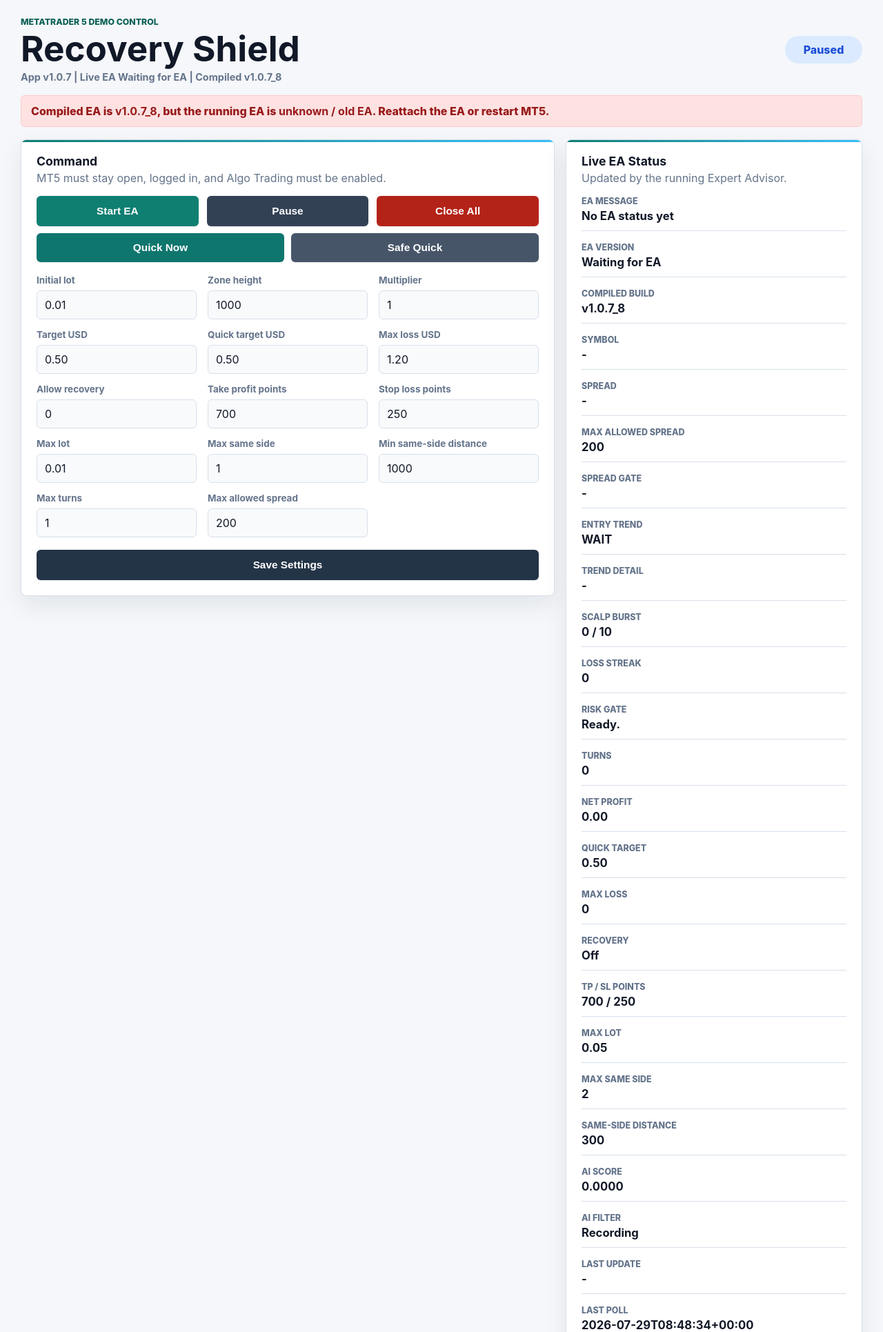
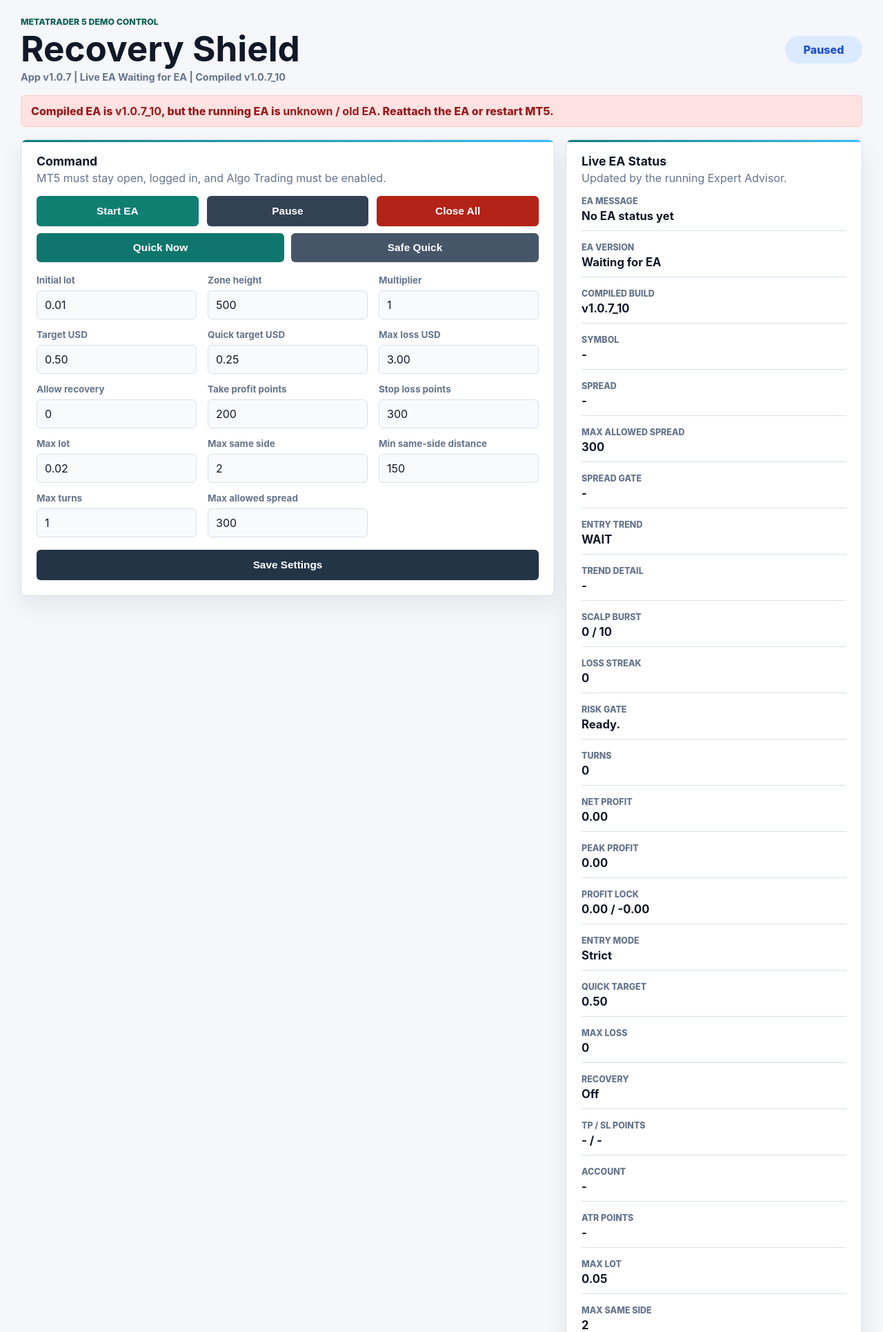
Before and after one commit to felixmokayabeatz/mt5_bot, a Django app: page / in a window 1280 px wide. Shown: the top 1931 px of the page at 69% size. Run offline with Django 5.2, Linux system fonts and the light colour scheme.

Commit message:
Fixed EA

```diff
--- a/control/services.py
+++ b/control/services.py
@@ -12,26 +12,26 @@ MODEL_FILE_NAME = "recovery_shield_model.txt"
 VERSION_FILE_NAME = "recovery_shield_version.txt"
 _ROW_COUNT_CACHE = {}
 APP_VERSION = "v1.0.7"
-EA_BUILD_NUMBER = "8"
+EA_BUILD_NUMBER = "10"
 EA_VERSION = f"{APP_VERSION}_{EA_BUILD_NUMBER}"
 
 DEFAULT_CONTROL = {
     "enabled": "0",
     "close_all": "0",
     "initial_lot": "0.01",
-    "zone_height": "1000",
+    "zone_height": "500",
     "multiplier": "1",
     "target_usd": "0.50",
-    "quick_target_usd": "0.50",
-    "max_loss_usd": "1.20",
+    "quick_target_usd": "0.25",
+    "max_loss_usd": "3.00",
     "allow_recovery": "0",
-    "take_profit_points": "700",
-    "stop_loss_points": "250",
-    "max_lot": "0.01",
-    "max_same_side": "1",
-    "min_same_side_distance": "1000",
+    "take_profit_points": "200",
+    "stop_loss_points": "300",
+    "max_lot": "0.02",
+    "max_same_side": "2",
+    "min_same_side_distance": "150",
     "max_turns": "1",
-    "max_spread": "200",
+    "max_spread": "300",
 }
 
 CONTROL_PRESETS = {
@@ -39,37 +39,37 @@ CONTROL_PRESETS = {
         "enabled": "1",
         "close_all": "0",
         "initial_lot": "0.01",
-        "zone_height": "1000",
+        "zone_height": "500",
         "multiplier": "1",
         "target_usd": "0.50",
         "quick_target_usd": "0.20",
-        "max_loss_usd": "0.60",
+        "max_loss_usd": "1.00",
         "allow_recovery": "0",
-        "take_profit_points": "700",
+        "take_profit_points": "250",
         "stop_loss_points": "250",
         "max_lot": "0.01",
         "max_same_side": "1",
-        "min_same_side_distance": "1000",
+        "min_same_side_distance": "400",
         "max_turns": "1",
-        "max_spread": "180",
+        "max_spread": "200",
     },
     "quick_now": {
         "enabled": "1",
         "close_all": "0",
         "initial_lot": "0.01",
-        "zone_height": "1000",
+        "zone_height": "500",
         "multiplier": "1",
-        "target_usd": "0.50",
-        "quick_target_usd": "0.50",
-        "max_loss_usd": "0.60",
+        "target_usd": "0.40",
+        "quick_target_usd": "0.15",
+        "max_loss_usd": "2.00",
         "allow_recovery": "0",
-        "take_profit_points": "700",
+        "take_profit_points": "150",
         "stop_loss_points": "250",
-        "max_lot": "0.01",
-        "max_same_side": "1",
-        "min_same_side_distance": "1000",
+        "max_lot": "0.02",
+        "max_same_side": "2",
+        "min_same_side_distance": "150",
         "max_turns": "1",
-        "max_spread": "200",
+        "max_spread": "400",
     },
 }
 
--- a/control/templates/control/dashboard.html
+++ b/control/templates/control/dashboard.html
@@ -5,7 +5,7 @@
   <meta charset="utf-8">
   <meta name="viewport" content="width=device-width, initial-scale=1">
   <title>Recovery Shield Control</title>
-  <link rel="stylesheet" href="{% static 'control/styles.css' %}?v={{ version.ea_version|default:'v1.0.7_8' }}">
+  <link rel="stylesheet" href="{% static 'control/styles.css' %}?v={{ version.ea_version|default:'v1.0.7_10' }}">
 </head>
 <body>
   <main class="shell">
@@ -16,7 +16,7 @@
         <p class="version-line">
           App <span id="app-version">{{ version.app_version|default:"v1.0.7" }}</span>
           | Live EA <span id="ea-version">{{ status.ea_version|default:"Waiting for EA" }}</span>
-          | Compiled <span id="compiled-header-version">{{ version.ea_version|default:"v1.0.7_8" }}</span>
+          | Compiled <span id="compiled-header-version">{{ version.ea_version|default:"v1.0.7_10" }}</span>
         </p>
       </div>
       <div class="status-pill" data-enabled="{{ control.enabled }}" data-state="{{ runtime_state.badge_state }}">
@@ -25,7 +25,7 @@
     </header>
 
     <section class="version-alert" id="version-alert" {% if not runtime_state.version_mismatch %}hidden{% endif %}>
-      Compiled EA is <strong id="compiled-alert-version">{{ version.ea_version|default:"v1.0.7_8" }}</strong>, but the running EA is <strong id="running-alert-version">{{ runtime_state.running_version }}</strong>. Reattach the EA or restart MT5.
+      Compiled EA is <strong id="compiled-alert-version">{{ version.ea_version|default:"v1.0.7_10" }}</strong>, but the running EA is <strong id="running-alert-version">{{ runtime_state.running_version }}</strong>. Reattach the EA or restart MT5.
     </section>
 
     {% if messages %}
@@ -134,7 +134,7 @@
           </div>
           <div>
             <dt>Compiled build</dt>
-            <dd id="compiled-version">{{ version.ea_version|default:"v1.0.7_8" }}</dd>
+            <dd id="compiled-version">{{ version.ea_version|default:"v1.0.7_10" }}</dd>
           </div>
           <div>
             <dt>Symbol</dt>
@@ -181,6 +181,18 @@
             <dd id="profit">{{ status.total_profit|default:"0.00" }}</dd>
           </div>
           <div>
+            <dt>Peak profit</dt>
+            <dd id="peak-profit">{{ status.cycle_peak_profit|default:"0.00" }}</dd>
+          </div>
+          <div>
+            <dt>Profit lock</dt>
+            <dd id="profit-lock">{{ status.profit_lock_trigger|default:"0.00" }} / -{{ status.profit_lock_giveback|default:"0.00" }}</dd>
+          </div>
+          <div>
+            <dt>Entry mode</dt>
+            <dd id="ultra-open">{{ status.ultra_open_mode|default:"0" }}</dd>
+          </div>
+          <div>
             <dt>Quick target</dt>
             <dd id="quick-target">{{ status.quick_target_usd|default:"0.50" }}</dd>
           </div>
@@ -194,7 +206,15 @@
           </div>
           <div>
             <dt>TP / SL points</dt>
-            <dd id="tp-sl-points">{{ status.take_profit_points|default:"700" }} / {{ status.stop_loss_points|default:"250" }}</dd>
+            <dd id="tp-sl-points">{{ status.resolved_take_profit_points|default:control.take_profit_points }} / {{ status.resolved_stop_loss_points|default:control.stop_loss_points }}</dd>
+          </div>
+          <div>
+            <dt>Account</dt>
+            <dd id="account-currency">{{ status.account_currency|default:"-" }}</dd>
+          </div>
+          <div>
+            <dt>ATR points</dt>
+            <dd id="atr-points">{{ status.atr_points|default:"-" }}</dd>
           </div>
           <div>
             <dt>Max lot</dt>
@@ -340,10 +360,10 @@
         document.getElementById("ea-message").textContent = status.ea_message || "No EA status yet";
         document.getElementById("app-version").textContent = status.app_version || version.app_version || "v1.0.7";
         document.getElementById("ea-version").textContent = status.ea_version || "Waiting for EA";
-        document.getElementById("compiled-header-version").textContent = version.ea_version || "v1.0.7_8";
+        document.getElementById("compiled-header-version").textContent = version.ea_version || "v1.0.7_10";
         document.getElementById("live-ea-version").textContent = status.ea_version || "Waiting for EA";
-        document.getElementById("compiled-version").textContent = version.ea_version || "v1.0.7_8";
-        const compiledVersion = version.ea_version || "v1.0.7_8";
+        document.getElementById("compiled-version").textContent = version.ea_version || "v1.0.7_10";
+        const compiledVersion = version.ea_version || "v1.0.7_10";
         const runningVersion = status.ea_version || "unknown / old EA";
         const versionAlert = document.getElementById("version-alert");
         const versionMismatch = runningVersion !== compiledVersion;
@@ -363,11 +383,22 @@
         document.getElementById("scalp-risk").textContent = status.scalp_risk_reason || "Ready.";
         document.getElementById("turns").textContent = status.turns || "0";
         document.getElementById("profit").textContent = status.total_profit || "0.00";
+        document.getElementById("peak-profit").textContent = status.cycle_peak_profit || "0.00";
+        document.getElementById("profit-lock").textContent =
+          `${status.profit_lock_trigger || "0.00"} / -${status.profit_lock_giveback || "0.00"}`;
+        document.getElementById("ultra-open").textContent =
+          status.ultra_open_mode === "1" ? "Ultra open" : "Strict";
         document.getElementById("quick-target").textContent = status.quick_target_usd || "0.50";
         document.getElementById("max-loss").textContent = status.max_loss_usd || "0";
         document.getElementById("allow-recovery").textContent = status.allow_recovery === "1" ? "On" : "Off";
         document.getElementById("tp-sl-points").textContent =
-          `${status.take_profit_points || "700"} / ${status.stop_loss_points || "250"}`;
+          `${status.resolved_take_profit_points || status.take_profit_points || "-"} / ` +
+          `${status.resolved_stop_loss_points || status.stop_loss_points || "-"}`;
+        document.getElementById("account-currency").textContent =
+          status.money_scale && status.money_scale !== "1.00"
+            ? `${status.account_currency || "-"} (cent x${Number.parseFloat(status.money_scale)})`
+            : (status.account_currency || "-");
+        document.getElementById("atr-points").textContent = status.atr_points || "-";
         document.getElementById("max-lot").textContent = status.max_lot || "0.05";
         document.getElementById("max-same-side").textContent = status.max_same_side || "2";
         document.getElementById("same-side-distance").textContent = status.min_same_side_distance || "300";
@@ -419,7 +450,7 @@
     }
 
     refreshStatus();
-    setInterval(refreshStatus, 2000);
+    setInterval(refreshStatus, 750);
   </script>
 </body>
 </html>
```
Also changed, not shown: control/tests.py (+5 -5 lines), README.md, 5 other files.
